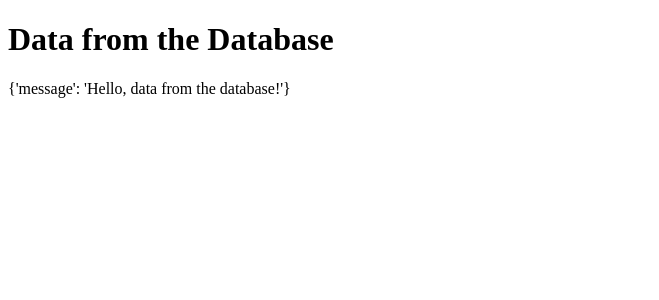
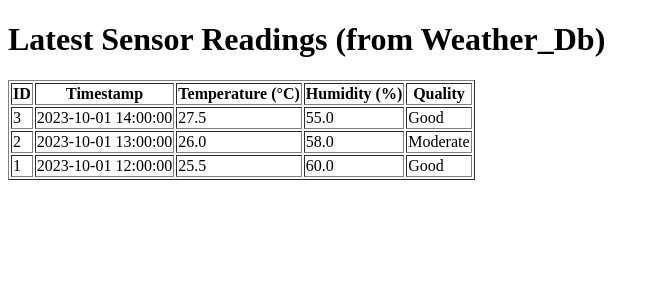
Before and after one commit to Herman-Junior/Project-in-D0020E, a Flask app: page / in a window 1280 px wide. Shown: the top 300 px of the page, without its empty margins (0-659 px from the left). Run offline with Flask 3, Linux system fonts and the light colour scheme; data comes from the database, SQL or seed files in the repository.

Commit message:
Got communication between backend and database working

```diff
--- a/Backend/app.py
+++ b/Backend/app.py
@@ -3,29 +3,49 @@ from flask import Flask, render_template
 
 app = Flask(__name__)
 
-# Database connection
-conn = pymysql.connect(
-    host='localhost',
-    user='root',
-    password='123',
-    database='Database'
-)
-cursor = conn.cursor()
+# Function to establish and close connection safely
+def get_db_connection():
+    return pymysql.connect(
+        host='localhost',
+        user='root',
+        password='031021',
+        database='Weather_Db'
+    )
 
+# Actual logic to retrieve data from the database
+def get_data_from_database():
+    conn = None
+    data = []
+    try:
+        conn = get_db_connection()
+        cursor = conn.cursor(pymysql.cursors.DictCursor) # Use DictCursor to get results as dictionaries
+
+        # Select all columns from the Sensors table
+        cursor.execute("SELECT id, timestamp, temperature, humidity, quality FROM Sensors ORDER BY timestamp DESC LIMIT 5")
+
+        # Fetch all results
+        data = cursor.fetchall()
+
+    except Exception as e:
+        print(f"Database Error: {e}")
+        # Optionally, handle the error more gracefully for the user
+        data = [{'error': f"Failed to load data: {e}"}]
+
+    finally:
+        # Always close the connection
+        if conn:
+            conn.close()
+
+    return data
 
 # Define a route for the root URL ('/')
 @app.route('/')
 def index():
-    # Fetch data from the database and prepare for rendering
-    data = get_data_from_database()  # Replace this with your actual data retrieval logic
-    # Render the 'index.html' template and pass the retrieved data for rendering
-    return render_template('index.html', data=data)
+    # Fetch data from the database
+    sensor_data = get_data_from_database()
 
-# Placeholder for fetching data from the database
-def get_data_from_database():
-    # Replace this function with your actual logic to retrieve data from the database
-    # For now, returning a sample data
-    return {'message': 'Hello, data from the database!'}
+    # Render the 'index.html' template and pass the data
+    return render_template('index.html', sensor_data=sensor_data)
 
 if __name__ == '__main__':
     # Run the Flask application
--- a/Backend/templates/index.html
+++ b/Backend/templates/index.html
@@ -1,12 +1,36 @@
 <!DOCTYPE html>
-<html lang="en">
+<html>
 <head>
-    <meta charset="UTF-8">
-    <meta name="viewport" content="width=device-width, initial-scale=1.0">
     <title>Multi-Sensor Data Manager</title>
 </head>
 <body>
-    <h1>Data from the Database</h1>
-    <p>{{ data }}</p>  <!-- Use the 'data' variable in the template -->
+    <h1>Latest Sensor Readings (from Weather_Db)</h1>
+
+    {% if sensor_data %}
+        <table border="1">
+            <thead>
+                <tr>
+                    <th>ID</th>
+                    <th>Timestamp</th>
+                    <th>Temperature (°C)</th>
+                    <th>Humidity (%)</th>
+                    <th>Quality</th>
+                </tr>
+            </thead>
+            <tbody>
+                {% for record in sensor_data %}
+                <tr>
+                    <td>{{ record.id }}</td>
+                    <td>{{ record.timestamp }}</td>
+                    <td>{{ record.temperature }}</td>
+                    <td>{{ record.humidity }}</td>
+                    <td>{{ record.quality }}</td>
+                </tr>
+                {% endfor %}
+            </tbody>
+        </table>
+    {% else %}
+        <p>No sensor data found or an error occurred.</p>
+    {% endif %}
 </body>
 </html>
```
